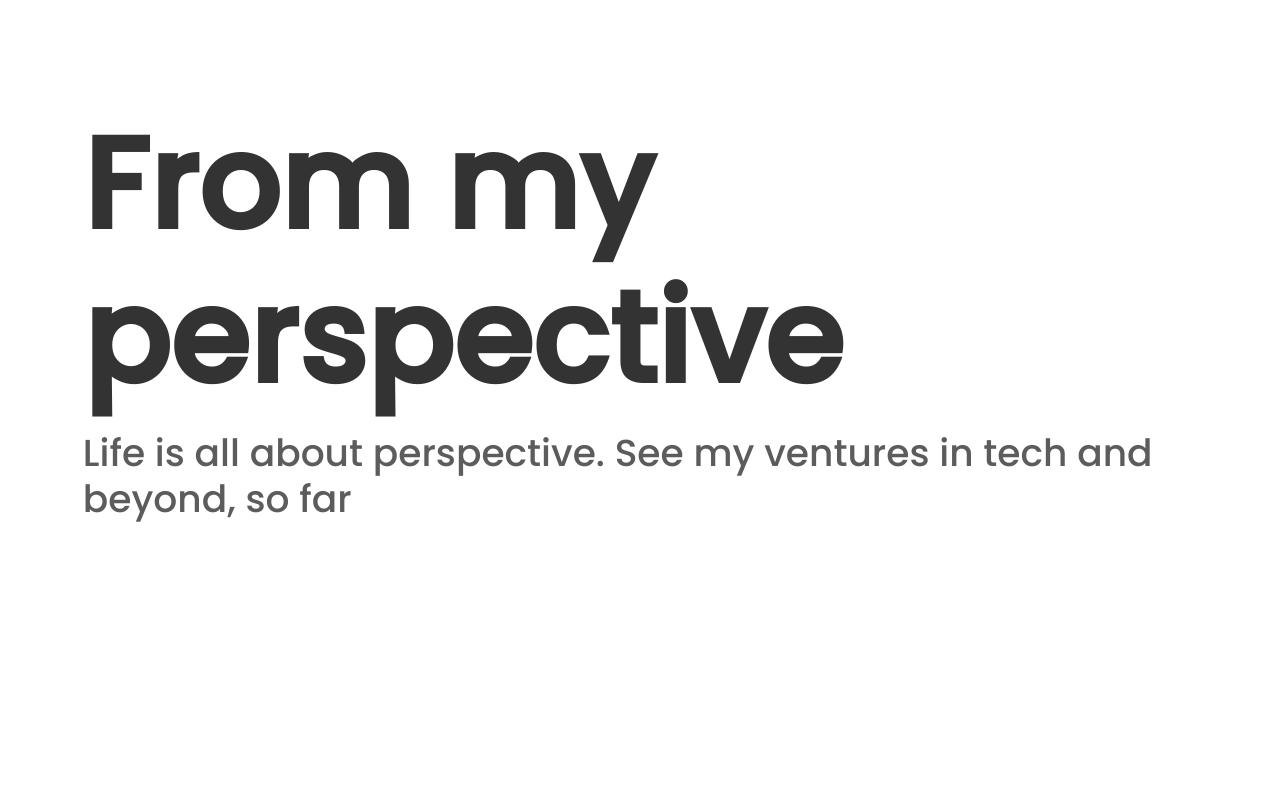
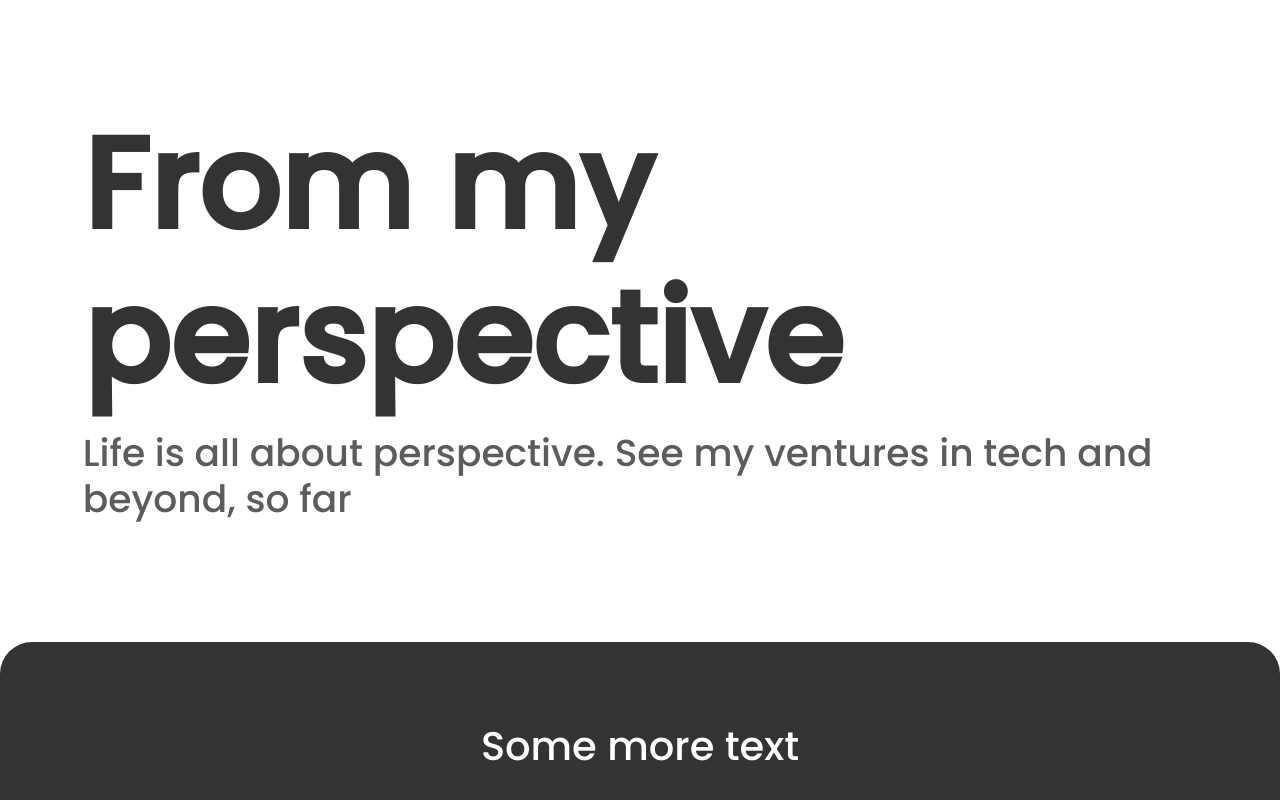
Before and after one commit to SamuelAdamson/SamuelAdamson.github.io, a React (Create React App) app: page /#/ in a window 1280 px wide. Shown: the part 1654-2454 px from the top of the page. Before the commit the page ends 2296 px from the top, so only its background shows below. Built offline with nearby package versions, Linux system fonts and the light colour scheme.

Commit message:
Added full screen dyno

```diff
--- a/src/css/App.css
+++ b/src/css/App.css
@@ -97,7 +97,7 @@ a:hover {
 
 /* FADE IN ON SCROLL --------------------------------------------------------------------------------------------------------- */
 .ScrollFade {
-    transform: translateY(5vh);
+    transform: translateY(-8vh);
     filter: opacity(0);
     transition: all ease 1s;
 }
@@ -130,6 +130,11 @@ a:hover {
     padding-right: 0.75rem;
     margin-left: calc((100vw - 1320px) / 2);
     margin-right: calc((100vw - 1320px) / 2);
+}
+.DynoFull {
+    border-bottom-left-radius: 0rem;
+    border-bottom-right-radius: 0rem;
+    padding-bottom: 100vh;
 }
 .Dyno.in-view {
     margin: 0;
--- a/src/pages/Home.js
+++ b/src/pages/Home.js
@@ -5,6 +5,7 @@ import { Container, Row, Col } from 'react-bootstrap';
 // Components
 import SplashScreen from './components/SplashScreen';
 import Dyno from './components/Dyno';
+import DynoFull from './components/DynoFull';
 import ScrollFade from './components/ScrollFade';
 // Images
 import Profile from '../img/profile.jpg';
@@ -146,6 +147,12 @@ class Home extends Component {
                     </Container>
                 }/>
 
+                <DynoFull thresh={ 0.1 }  props= {
+                    <Container>
+                        <h1> Some more text </h1>
+                    </Container>
+                }/>
+
             </div>
         );
     }
--- a/src/pages/components/Dyno.js
+++ b/src/pages/components/Dyno.js
@@ -6,7 +6,7 @@ import { useInView } from 'react-intersection-observer';
 const Dyno = ({ thresh, props }) => {
     // If view width is less than < 720 make thresh 1/4
     if(window.innerWidth < 720) {
-        thresh /= 4;
+        thresh /= 2.5;
     }
 
     // Intersection Observer
--- /dev/null
+++ b/src/pages/components/DynoFull.js
@@ -0,0 +1,30 @@
+// DYNAMIC CONTAINER FULL SCREEN -- All pages
+// Author: Samuel Adamson
+// Intersection Observers
+import { useInView } from 'react-intersection-observer';
+// Components
+import ScrollFade from './ScrollFade';
+
+const DynoFull = ({ thresh, props }) => {
+    // If view width is less than < 720 make thresh 0
+    if(window.innerWidth < 720) {
+        thresh = 0;
+    }
+
+    // Intersection Observer
+    const { ref, inView } = useInView({
+        threshold: thresh
+    });
+
+    return (
+        <div className="dyno-wrapper">
+            <div ref={ ref }  className={ inView ? 'Dyno DynoFull in-view' : 'Dyno DynoFull' }>
+                <ScrollFade
+                    props={ props }
+                />
+            </div>
+        </div>
+    );
+}
+
+export default DynoFull;
```
